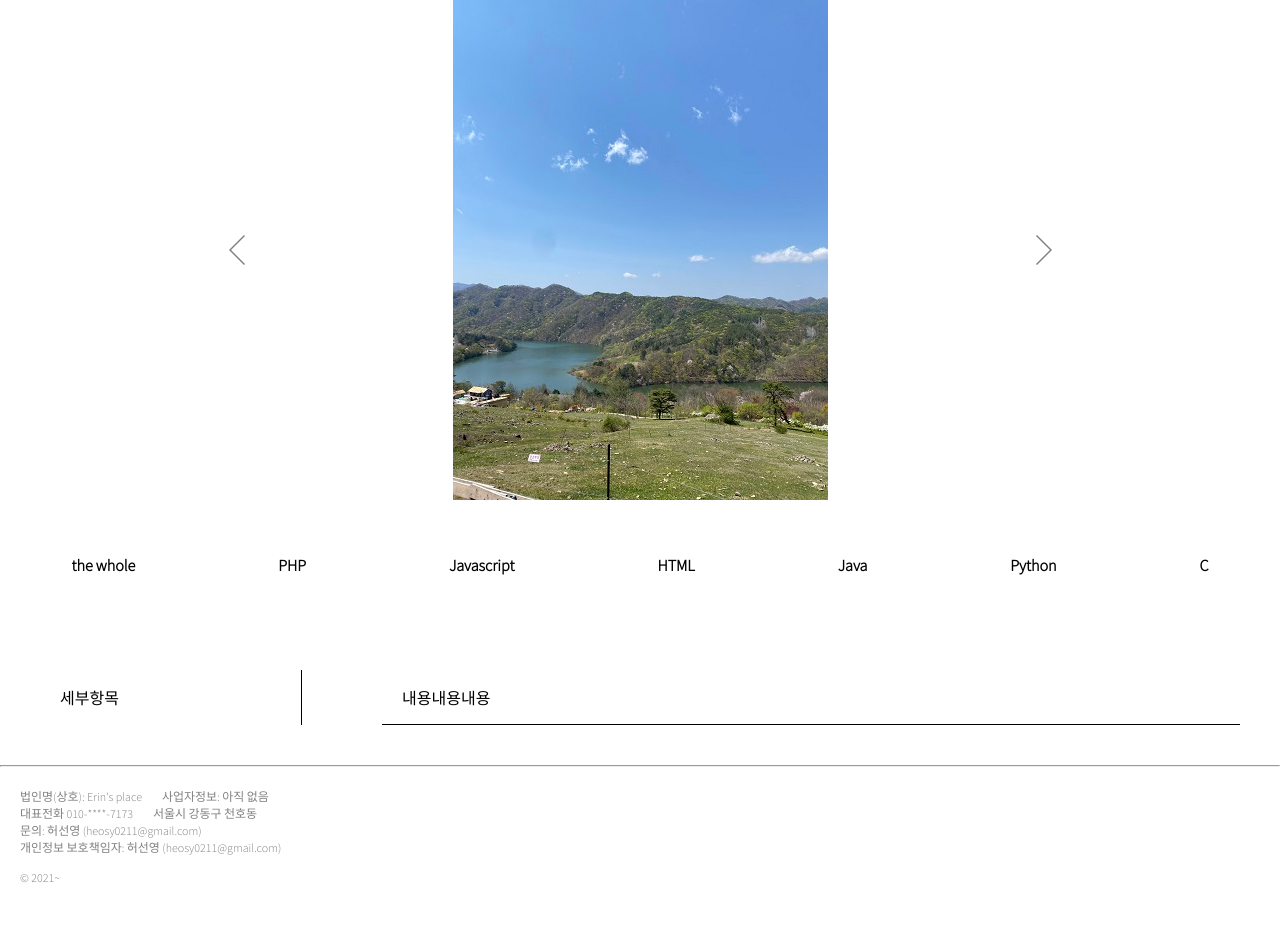
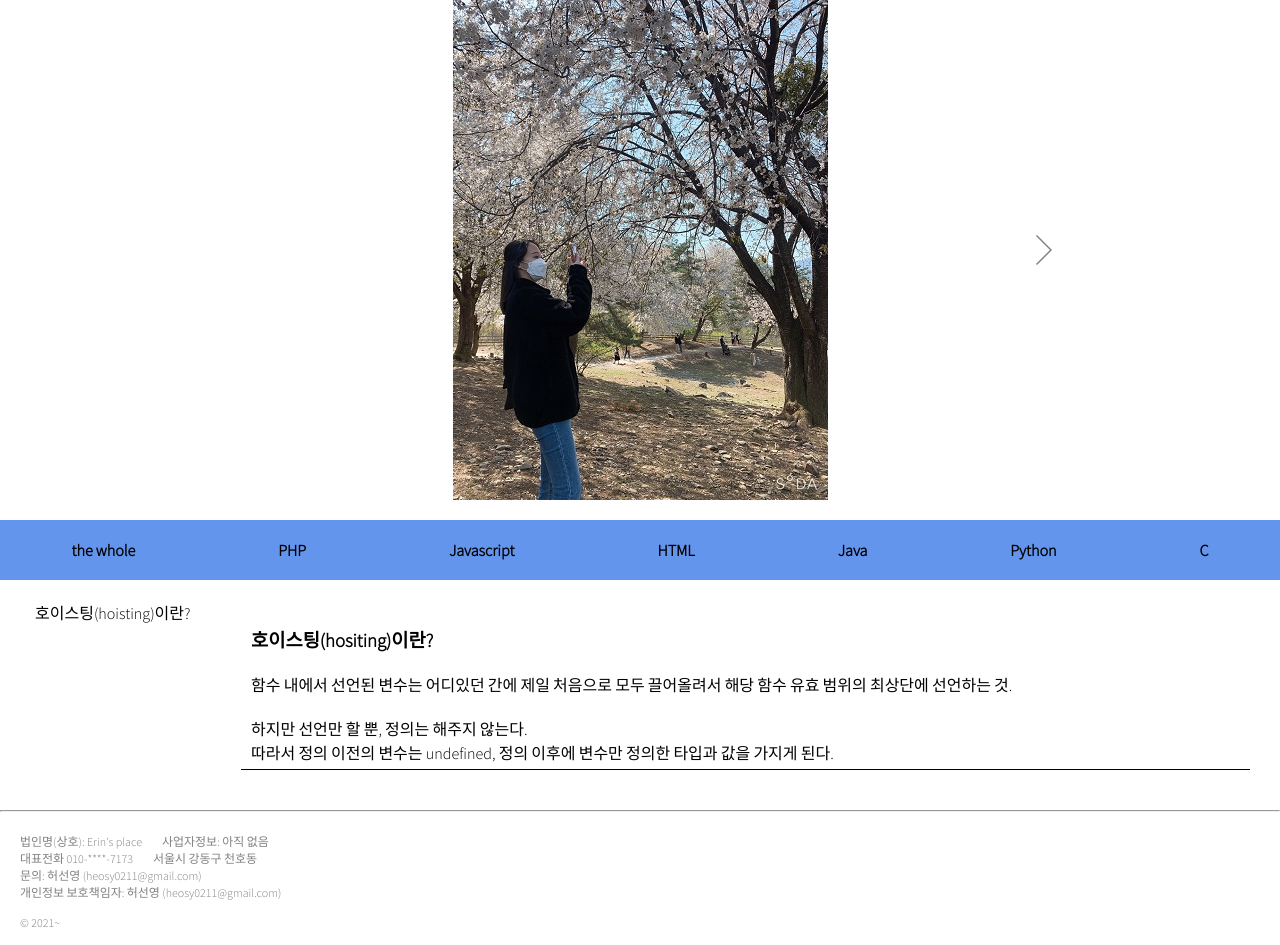
Before and after one commit to dodo0211/project_Erin_place, a PHP site: page /post/post.php in a window 1280 px wide. Shown: the part 115-1060 px from the top of the page. Before the commit the page ends 998 px from the top, so only its background shows below. Run offline with PHP 8.4, Linux system fonts and the light colour scheme; some libraries are stand-ins or nearby versions.

Commit message:
portfolio, post 예시 추가
DB 연결 전의 프론트 부분
개발 완료

```diff
--- a/index.php
+++ b/index.php
@@ -7,8 +7,8 @@
     <meta name="viewport" content="width=device-width, initial-scale=1.0">
     <title>Erin's place</title>
     <!-- link -->
-    <link rel="stylesheet" href="./css/common.css?after=1">
-    <link rel="stylesheet" href="./css/main.css">
+    <link rel="stylesheet" href="./css/common.css?after=2">
+    <link rel="stylesheet" href="./css/main.css?after=4">
     <!-- script -->
     <script src="./js/img_slide.js" defer></script>
     <!-- api -->
--- a/post/post.css
+++ b/post/post.css
@@ -3,27 +3,49 @@
   padding: 0;
 }
 
+section {
+  margin-bottom: 40px;
+}
+
+/* navigation_bar랑 내용 */
 section > div {
   display: flex;
   justify-content: space-around;
 }
 
-section > div > div {
-  margin: 40px;
-  padding: 15px 20px;
+/* 언어 리스트 박스 */
+section > div:first-child {
+  background-color: cornflowerblue;
+  margin: 20px 0;
+  padding: 10px 0;
 }
 
-section > div > div:hover {
-  background-color: cornflowerblue;
+/* navigation bar */
+.lang_list {
+  /* margin: 40px; */
+  padding: 10px;
+  font-weight: bold;
+}
+
+.lang_list:hover {
+  background-color: cornsilk;
   border-radius: 4px;
 }
 
+/* 각 언어의 구체적 주제 */
 .post_detail_category {
   flex-grow: 2;
-  border-right: 1px solid black;
 }
 
+.post_detail_title {
+  margin-left: 30px;
+  padding: 0 5px;
+}
+
+/* 내용 */
 .post_content {
   border-bottom: 1px solid black;
-  flex-grow: 9;
+  flex-grow: 10;
+  padding: 5px 10px;
+  margin-right: 30px;
 }
--- a/post/post.php
+++ b/post/post.php
@@ -11,6 +11,7 @@
     <link rel="stylesheet" href="http://<?php echo $_SERVER['HTTP_HOST']; ?>/project_erin_place/post/post.css?after=1">
     <!-- script -->
     <script src="./post.js" defer></script>
+    <script src="http://<?php echo $_SERVER['HTTP_HOST']; ?>/project_erin_place/js/img_slide.js"></script>
     <!-- api -->
     <script src="https://kit.fontawesome.com/98f04cd3f2.js" crossorigin="anonymous"></script>
     <link rel="preconnect" href="https://fonts.gstatic.com">
@@ -26,19 +27,29 @@
     <!-- section (post) -->
     <section>
         <div>
-            <div><a href="#">the whole</a></div>
-            <div><a href="#">PHP</a></div>
-            <div><a href="#">Javascript</a></div>
-            <div><a href="#">HTML</a></div>
-            <div><a href="#">Java</a></div>
-            <div><a href="#">Python</a></div>
-            <div><a href="#">C</a></div>
+            <div class="lang_list"><a href="#">the whole</a></div>
+            <div class="lang_list"><a href="#">PHP</a></div>
+            <div class="lang_list"><a href="#">Javascript</a></div>
+            <div class="lang_list"><a href="#">HTML</a></div>
+            <div class="lang_list"><a href="#">Java</a></div>
+            <div class="lang_list"><a href="#">Python</a></div>
+            <div class="lang_list"><a href="#">C</a></div>
         </div>
 
         <div>
-            <div class="post_detail_category">세부항목</div>
+            <div class="post_detail_category">
+                <ul>
+                    <li class="post_detail_title">호이스팅(hoisting)이란?</li>
+                </ul>
+            </div>
 
-            <div class="post_content">내용내용내용</div>
+            <div class="post_content">
+                <br>
+                <h3>호이스팅(hositing)이란?</h3><br>
+                함수 내에서 선언된 변수는 어디있던 간에 제일 처음으로 모두 끌어올려서 해당 함수 유효 범위의 최상단에 선언하는 것. <br><br>
+                하지만 선언만 할 뿐, 정의는 해주지 않는다. <br>
+                따라서 정의 이전의 변수는 undefined, 정의 이후에 변수만 정의한 타입과 값을 가지게 된다.
+            </div>
         </div>
 
 
```
Also changed, not shown: css/main.css (+37 -19 lines), main.php (+31 -6 lines), portfolio/portfolio.css (+16 -0 lines), portfolio/portfolio.php (+18 -18 lines).
